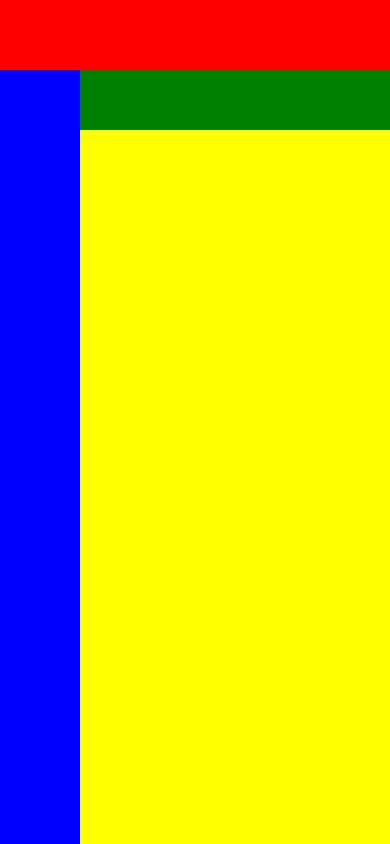
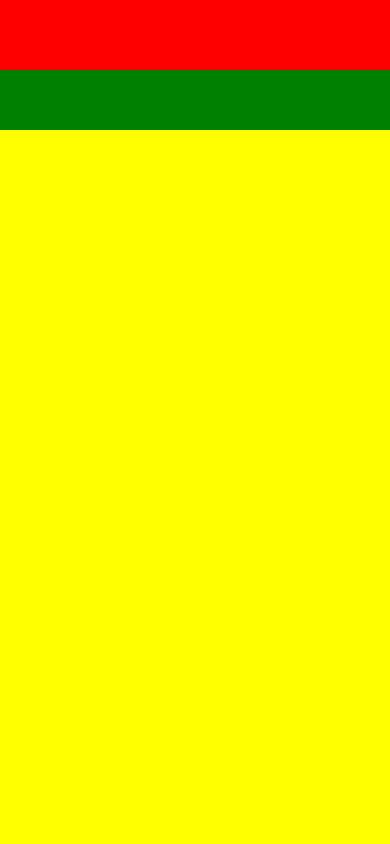
Before and after one commit to Amy1435/progetto-modulo1-rumble, a plain HTML site: page index.html in a window 390 px wide. Drawn offline with Linux system fonts and the light colour scheme.

Commit message:
feat media query 960px

```diff
--- a/style.css
+++ b/style.css
@@ -42,3 +42,20 @@ body > main {
     grid-area: ma;
     background-color: yellow;
 }
+
+/* ---------------- */
+/* MEDIA QUERY */
+/* -------------------- */
+
+/* MEDIA QUERY MAX-WIDTH 960 */
+
+@media screen and (max-width: 960px) {
+    body {
+        grid-template-areas:
+            "he he"
+            "nav nav"
+            "ma ma";
+    }
+}
+
+/* MEDIA QUERY MAX-WIDTH 640px */
```
Also changed, not shown: categories/nitro-cross.svg (added), categories/power-slap-blue.svg (added), categories/power-slap-white.svg (added), categories/sls.svg (added), categories/ufc.svg (added), hamburger-icon.svg (added), logo.svg (added), menu/browse.svg (added), menu/editor-picks.svg (added), menu/home.svg (added), menu/latest.svg (added), menu/trending.svg (added), search-icon.svg (added), theme/dark-mode.svg (added), 2 more files, 1 other file.
